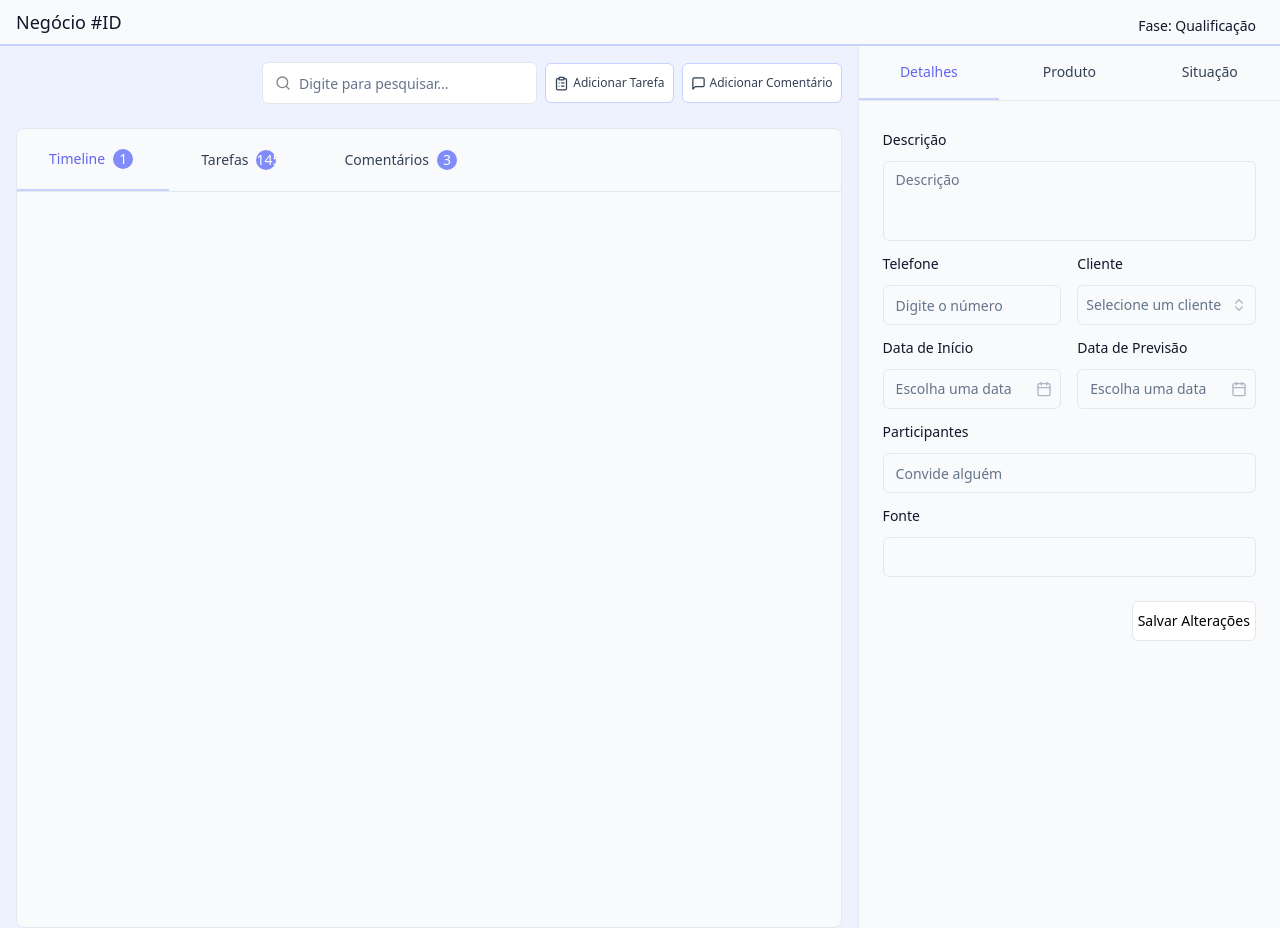
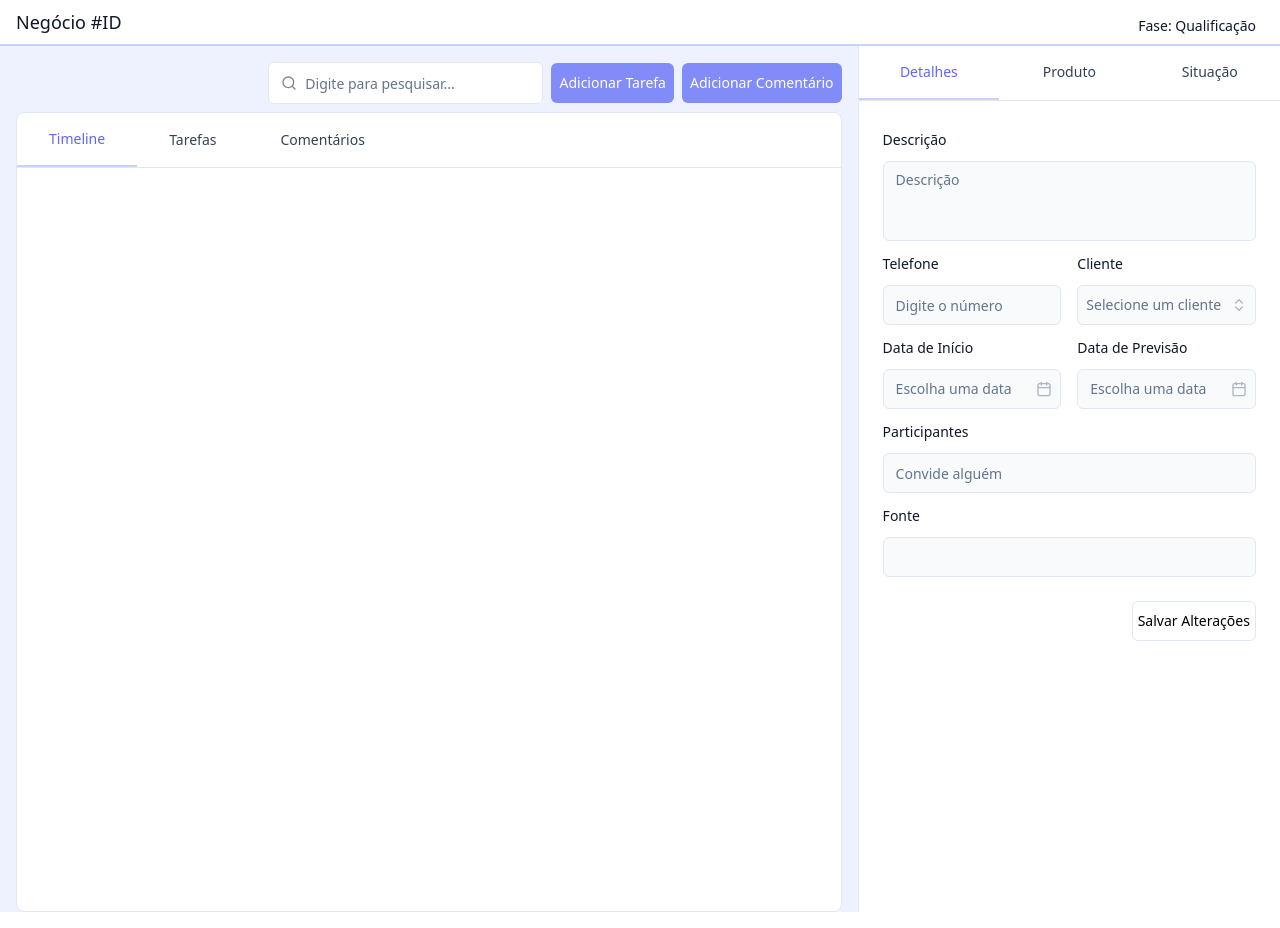
Before and after one commit to lismarreiros/crm-nextcompany, a React (Create React App) app: page /detalhe in a window 1280 px wide. Built offline with nearby package versions, Linux system fonts and the light colour scheme.

Commit message:
Detalhes

```diff
--- a/src/components/kanban/index.tsx
+++ b/src/components/kanban/index.tsx
@@ -444,12 +444,17 @@ export default function Kanban() {
       </Dialog>
 
       {/** Botão de Adicionar Novo Negócio */}
-      <div className="flex items-center justify-start absolute">
+      <div className="flex items-center justify-start absolute gap-2">
         {/* <h1 className="text-gray-800 text-3xl font-bold">Dnd-kit Guide</h1> */}
+        <Button onClick={() => setShowAddContainerModal(true)} className='gap-2 bg-indigo-900'>
+          <CirclePlus size={16}/>
+          Fluxo
+        </Button>
         <Button onClick={() => setShowAddItemModal(true)} className='gap-2 bg-indigo-900'>
           <CirclePlus size={16}/>
         Novo Negócio
         </Button>
+
       </div>
 
       <div className="my-8">
--- a/src/components/shadcn/ui/tabs.tsx
+++ b/src/components/shadcn/ui/tabs.tsx
@@ -29,7 +29,7 @@ const TabsTrigger = React.forwardRef<
   <TabsPrimitive.Trigger
     ref={ref}
     className={cn(
-      'inline-flex items-start h-full justify-center whitespace-nowrap px-3 py-1.5 text-sm font-medium ring-offset-background transition-all focus-visible:outline-none focus-visible:ring-2 focus-visible:ring-ring focus-visible:ring-offset-2 disabled:pointer-events-none disabled:opacity-50 data-[state=active]:bg-indigo-50 data-[state=active]:text-muted-foreground',
+      'inline-flex items-baseline h-full gap-1 py-4 justify-center whitespace-nowrap px-8 text-sm font-medium ring-offset-background transition-all focus-visible:outline-none focus-visible:ring-2 focus-visible:ring-ring focus-visible:ring-offset-2 disabled:pointer-events-none disabled:opacity-50 data-[state=active]:bg-transparent data-[state=active]:text-indigo-500 data-[state=active]:border-b-2 data-[state=active]:border-indigo-200 text-slate-700',
       className
     )}
     {...props}
--- a/src/pages/detail/components/Form/Form.tsx
+++ b/src/pages/detail/components/Form/Form.tsx
@@ -14,9 +14,9 @@ function FormDetalhe() {
         <div className='flex flex-col gap-4'>
           <Tabs defaultValue='details' className='w-full bg-inherit'>
             <TabsList className='grid w-full grid-cols-3 border-b rounded-0'>
-              <TabsTrigger value='details' className='py-4 px-4 data-[state=active]:bg-transparent data-[state=active]:border-b-2 data-[state=active]:border-indigo-200 data-[state=active]:text-indigo-500 text-slate-700'>Detalhes</TabsTrigger>
-              <TabsTrigger value='products' className='py-4 px-4 data-[state=active]:bg-transparent data-[state=active]:border-b-2 data-[state=active]:border-indigo-200 data-[state=active]:text-indigo-500 text-slate-700'>Produto</TabsTrigger>
-              <TabsTrigger value='situation' className='py-4 px-4 data-[state=active]:bg-transparent data-[state=active]:border-b-2 data-[state=active]:border-indigo-200 data-[state=active]:text-indigo-500 text-slate-700'>Situação</TabsTrigger>
+              <TabsTrigger value='details'>Detalhes</TabsTrigger>
+              <TabsTrigger value='products'>Produto</TabsTrigger>
+              <TabsTrigger value='situation'>Situação</TabsTrigger>
             </TabsList>
             <TabsContent value='details' className='w-full py-2 px-4'>
               <Details/>
--- a/src/pages/detail/components/Timeline/index.tsx
+++ b/src/pages/detail/components/Timeline/index.tsx
@@ -1,5 +1,5 @@
 import { Button } from '@/components/shadcn/ui/button';
-import { Command, CommandEmpty, CommandGroup, CommandInput, CommandList, } from '@/components/shadcn/ui/command';
+import { Command, CommandInput, } from '@/components/shadcn/ui/command';
 import {
   Dialog,
   DialogContent,
@@ -12,7 +12,6 @@ import React, { useState } from 'react';
 import CardTarefa from './Tarefa/CardTarefa';
 import { Tabs, TabsList, TabsTrigger } from '@/components/shadcn/ui/tabs';
 import { TabsContent } from '@radix-ui/react-tabs';
-import { ClipboardList, MessageSquareIcon } from 'lucide-react';
 
 interface TaskFormData {
   id: string;
@@ -69,7 +68,7 @@ const Timeline: React.FC = () => {
 
   return (
     <div>
-      <div className='flex w-full py-4 px-4 gap-2 justify-end'>
+      <div className='flex w-full mt-4 px-4 gap-2 justify-end'>
         <Command className='w-1/3 border'>
           <CommandInput placeholder='Digite para pesquisar...' />
           {/* <CommandList>
@@ -81,8 +80,7 @@ const Timeline: React.FC = () => {
 
         <Dialog open={openT} onOpenChange={setOpenT}>
           <DialogTrigger>
-            <Button className='flex gap-1 h-10 bg-white text-slate-900 border border-indigo-200 text-xs text-slate-700 hover:bg-indigo-100'>
-              <ClipboardList size={15} className='text-slate-700'/>
+            <Button className='flex gap-1 h-10 text-white text-sm bg-indigo-400 hover:bg-indigo-600'>
               Adicionar Tarefa
             </Button>
           </DialogTrigger>
@@ -93,8 +91,7 @@ const Timeline: React.FC = () => {
 
         <Dialog open={openC} onOpenChange={setOpenC}>
           <DialogTrigger>
-            <Button className='flex gap-1 h-10 bg-white text-slate-900 border border-indigo-200 text-xs text-slate-700 hover:bg-indigo-100'>
-              <MessageSquareIcon size={15} className='text-slate-700'/>
+            <Button className='flex gap-1 h-10 text-white text-sm bg-indigo-400 hover:bg-indigo-600'>
               Adicionar Comentário
             </Button>
           </DialogTrigger>
@@ -104,27 +101,16 @@ const Timeline: React.FC = () => {
         </Dialog>
         {/** barra de pesquisa (sem funcionar ainda!) + botões */}
       </div>
-      <div className='flex flex-col min-h-screen mt-2 rounded-lg mx-4 bg-slate-50 border border-slate-200'>
+      <div className='flex flex-col min-h-screen mt-2 rounded-lg mx-4 bg-white border border-slate-200'>
         <Tabs defaultValue='timeline'>
-          <TabsList className='flex justify-start items-center border-b border-slate-200 w-full '>
-            <TabsTrigger className='items-center gap-1 py-4 px-8 data-[state=active]:bg-transparent data-[state=active]:border-b-2 data-[state=active]:border-indigo-200 data-[state=active]:text-indigo-500 text-slate-700' value='timeline'>
-              Timeline
-              <div className='my-1 mx-1 h-5 w-5 bg-indigo-400 rounded rounded-full text-white'>
-                1
-              </div>
+          <TabsList className='flex justify-start items-center border-b border-slate-200 w-full'>
+            <TabsTrigger value='timeline'> Timeline
+              {/* <div className='my-1 mx-1 h-5 w-5 bg-indigo-400 rounded rounded-full text-white text-xs content-center'>
+                2
+              </div> */}
             </TabsTrigger>
-            <TabsTrigger className='items-center gap-1 py-4 px-8 data-[state=active]:bg-transparent data-[state=active]:border-b-2 data-[state=active]:border-indigo-200 data-[state=active]:text-indigo-500 text-slate-700' value='tarefas'>
-              Tarefas
-              <div className='my-1 mx-1 h-5 w-5 bg-indigo-400 rounded rounded-full text-white'>
-                145
-              </div>
-            </TabsTrigger>
-            <TabsTrigger className='items-center gap-1 py-4 px-8 data-[state=active]:bg-transparent data-[state=active]:border-b-2 data-[state=active]:border-indigo-200 data-[state=active]:text-indigo-500 text-slate-700' value='comentarios'>
-              Comentários
-              <div className='my-1 mx-1 h-5 w-5 bg-indigo-400 rounded rounded-full text-white'>
-                3
-              </div>
-            </TabsTrigger>
+            <TabsTrigger value='tarefas'> Tarefas </TabsTrigger>
+            <TabsTrigger value='comentarios'> Comentários </TabsTrigger>
           </TabsList>
 
           <TabsContent value='timeline'>
@@ -146,6 +132,7 @@ const Timeline: React.FC = () => {
               />
             ))}
           </TabsContent>
+
           <TabsContent value='comentarios'>
             {/** Card Comentário */}
             {comments.map((comment, index) => (
@@ -166,23 +153,6 @@ const Timeline: React.FC = () => {
               />
             ))}
           </TabsContent>
-          {/* * Card Comentário
-      {comments.map((comment, index) => (
-        <CardComentario key={index}
-        comment={comment}
-        onDelete={() => handleCommentDelete(index)}
-        onReopenModal={() => handleReopenModal(index)} />
-      ))}
-
-      * Tarefa Adicionada
-      {tasks.map((formData, index) => (
-        <CardTarefa
-        key={index}
-        formData={formData}
-        onDelete={() => handleTaskDelete(index)}
-        onReopenModal={() => handleReopenModalTask(index)}
-        />
-      ))}  */}
 
           {/** Troca de fase */}
           {/* <div className='relative  lg:w-[55vw] h-[110px] md:w-[600px] sm:w-[500px] self-center my-1 md:ml-8 md:mr-8'>
--- a/src/pages/detail/index.tsx
+++ b/src/pages/detail/index.tsx
@@ -1,11 +1,10 @@
-import React from 'react';
 import Timeline from './components/Timeline';
 import FormDetalhe from './components/Form/Form';
 
 const DetailPage = () => {
   return (
-    <div className='w-screen bg-slate-50'>
-      <div className='flex px-4 py-2 items-end justify-between bg-slate-50'>
+    <div className='w-screen bg-white'>
+      <div className='flex px-4 py-2 items-end justify-between bg-white'>
         <h1 className='text-lg text-slate-900'>Negócio #ID</h1>
         <p className='text-sm font-light text-slate-900 mr-2'>Fase: Qualificação</p>
       </div>
@@ -16,7 +15,7 @@ const DetailPage = () => {
           <Timeline />
         </div>
         {/** Formulário de Detalhes */}
-        <div className='min-h-screen bg-slate-50 border-t-2 border-indigo-200'>
+        <div className='min-h-screen bg-white border-t-2 border-indigo-200'>
           <FormDetalhe/>
         </div>
       </div>
--- /dev/null
+++ b/src/utils/customInputPercentageMask.ts
@@ -0,0 +1,8 @@
+export default class CustomInputPercentageMask {
+  public static porcentagem(value: string): string {
+    let cleanedValue = value.replace(/\D/g, ''); // Remove todos os caracteres não numéricos
+    cleanedValue = cleanedValue.replace(/(\d+)(\d{2})$/, '$1,$2'); // Adiciona a vírgula para separar os centavos
+    cleanedValue = cleanedValue.replace(/\d(?=(\d{3})+(?!\d))/g, '$&.'); // Adiciona os pontos para separar os milhares
+    return cleanedValue; // Retorna o valor formatado
+  }
+}
```
Also changed, not shown: src/components/forms/productForm/productForm.tsx (+26 -1 lines).
